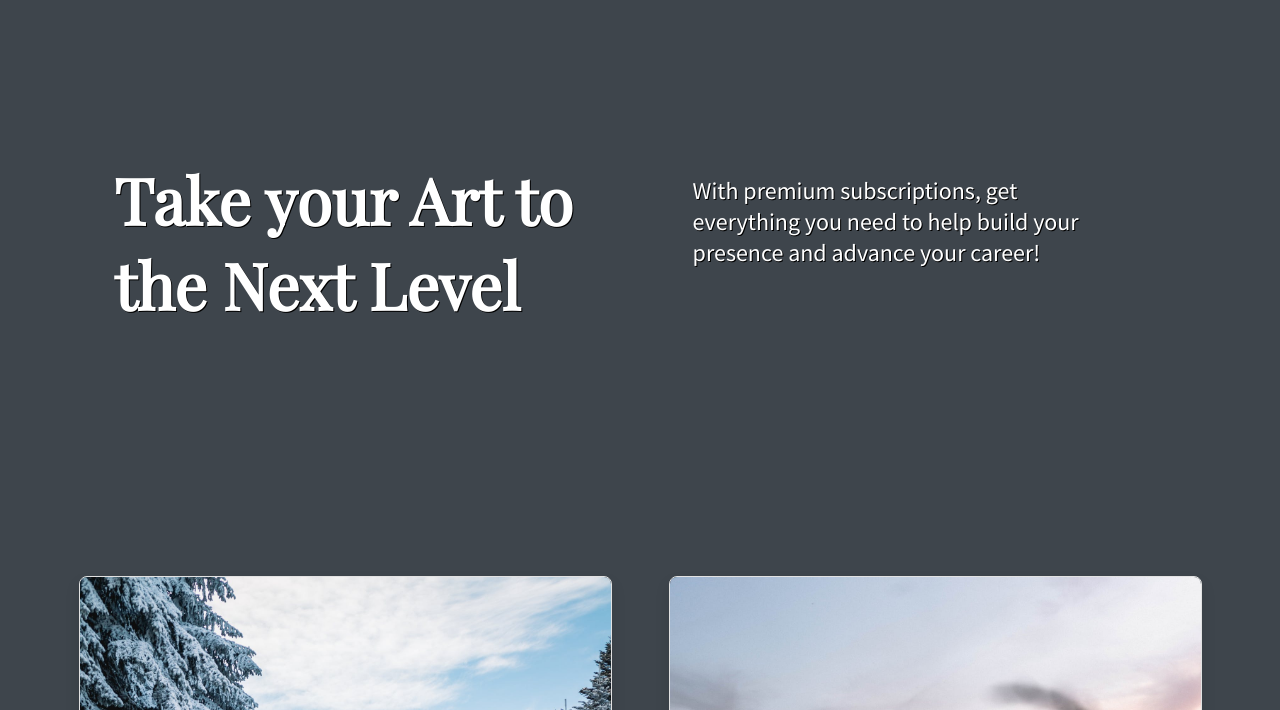
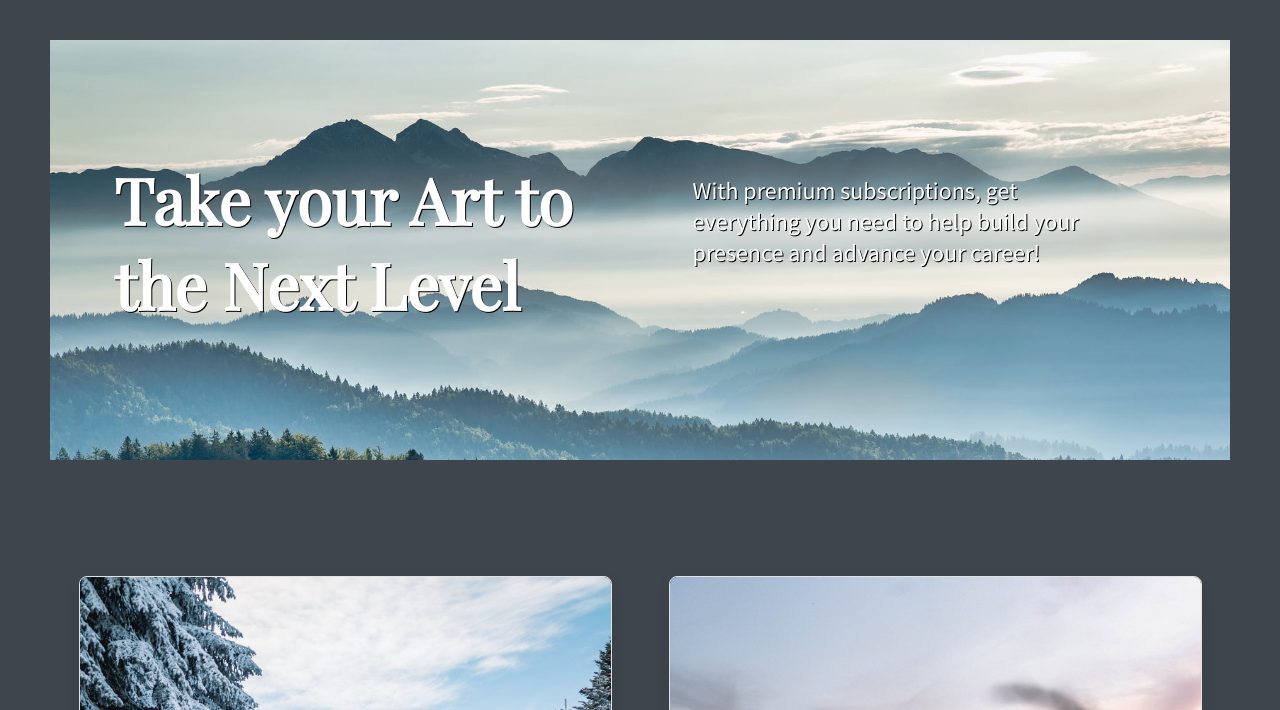
Before and after one commit to Archangel767/Image-gallery-and-Icons-, a plain HTML site: page index.html in a window 1280 px wide. Shown: the part 90-800 px from the top of the page. Drawn offline with nearby package versions, Linux system fonts and the light colour scheme.

Commit message:
final banner fix for github

```diff
--- a/assets/css/style.css
+++ b/assets/css/style.css
@@ -67,7 +67,7 @@ nav ul {
 /*--- Hero section starts here ---*/
 
 .hero {
-  background: url(assets/images/mountainfog.jpeg);
+  background: url(../images/mountainfog.jpeg);
   background-size: cover;
   margin-top: 40px;
   margin-bottom: 100px;
```
